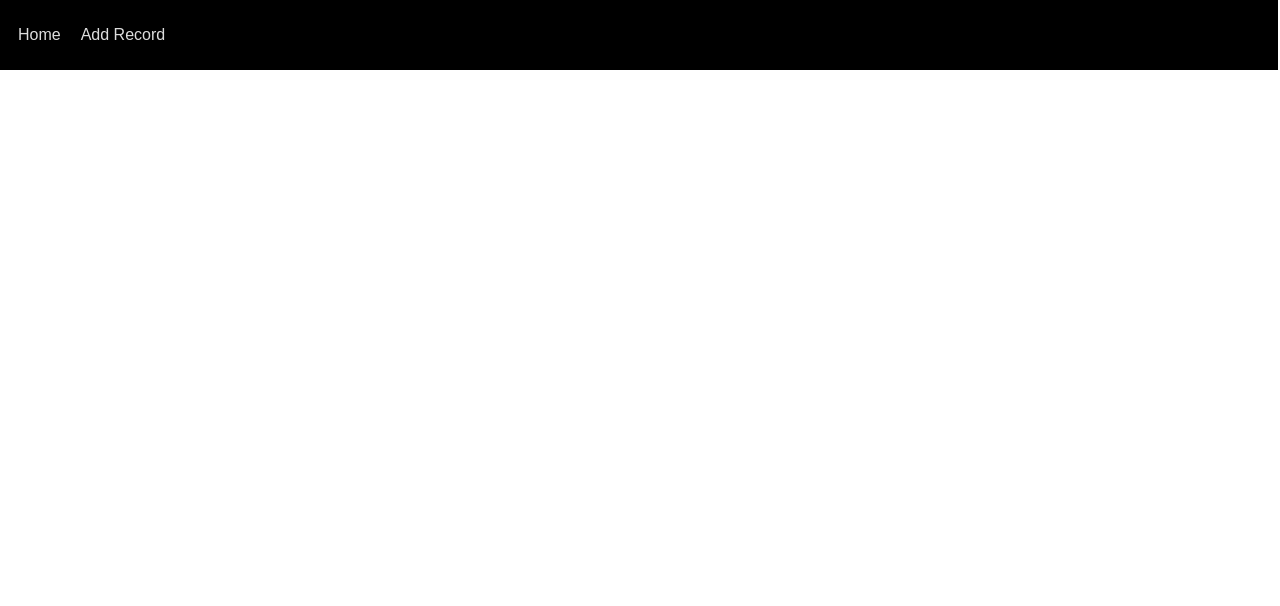
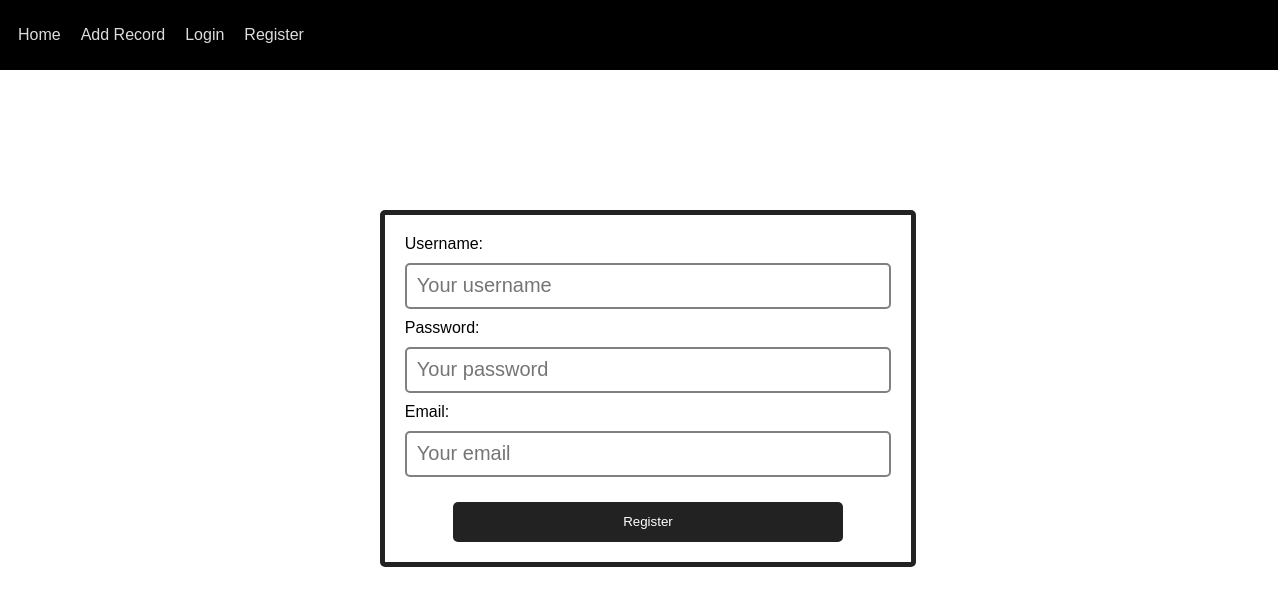
Before and after one commit to francogaliotti/BudgetManagement, a React (Create React App) app in the folder client/: page /register in a window 1280 px wide. Before the commit this address had no page. Shown: the top 606 px of the page. Built offline with nearby package versions, Linux system fonts and the light colour scheme.

Commit message:
auth module in client side

```diff
--- a/client/package.json
+++ b/client/package.json
@@ -15,6 +15,7 @@
     "react-dom": "^18.1.0",
     "react-router-dom": "^6.3.0",
     "react-scripts": "5.0.1",
+    "sweetalert2": "^11.4.13",
     "web-vitals": "^2.1.4",
     "yup": "^0.32.11"
   },
--- a/client/src/App.js
+++ b/client/src/App.js
@@ -1,21 +1,36 @@
 import './App.css';
-import { useNavigate, Route, Routes, Link } from 'react-router-dom'
+import { useState } from 'react'
+import { Route, Routes, Link } from 'react-router-dom'
+import { AuthContext } from './helpers/AuthContext'
 import Home from './pages/Home';
 import AddRecord from './pages/AddRecord'
+import Login from './pages/Login'
+import Register from './pages/Register'
 
 function App() {
+  const [authState, setAuthState] = useState({
+    username: "",
+    id: 0,
+    status: false
+  })
   return (
     <div className="App">
+      <AuthContext.Provider value={{ authState, setAuthState }}>
         <div className='navbar'>
           <div className='links'>
             <Link to="/"> Home</Link>
             <Link to="/addRecord"> Add Record</Link>
+            <Link to="/login"> Login</Link>
+            <Link to="/register"> Register</Link>
           </div>
         </div>
         <Routes>
           <Route path="/" element={<Home />} />
           <Route path="/addRecord" element={<AddRecord />} />
+          <Route path="/login" element={<Login />} />
+          <Route path="/register" element={<Register />} />
         </Routes>
+      </AuthContext.Provider>
     </div>
   );
 }
--- a/client/src/components/EditRecordModal.js
+++ b/client/src/components/EditRecordModal.js
@@ -2,7 +2,7 @@ import React from 'react'
 import * as Yup from 'yup'
 import axios from "axios"
 import { Formik, Form, Field, ErrorMessage } from 'formik'
-import '../styles/EditRecordModal.css'
+import '../styles/Modal.css'
 
 function EditRecordModal({ closeModal, record, setListOfRecords, setTotalRecord }) {
 
--- /dev/null
+++ b/client/src/helpers/AuthContext.js
@@ -0,0 +1,3 @@
+import {createContext} from 'react'
+
+export const AuthContext = createContext("")
--- /dev/null
+++ b/client/src/pages/Login.js
@@ -0,0 +1,62 @@
+import React, { useState, useContext } from 'react'
+import axios from "axios"
+import { useNavigate } from 'react-router-dom'
+import { AuthContext } from '../helpers/AuthContext'
+import Swal from 'sweetalert2'
+import '../styles/Login.css';
+
+function Login() {
+    let navigate = useNavigate();
+    const [username, setUsername] = useState("")
+    const [password, setPassword] = useState("")
+    const { setAuthState } = useContext(AuthContext)
+    const login = () => {
+        axios.post('http://localhost:8080/auth/login', {
+            'username': username,
+            'password': password
+        }).then((res) => {
+            localStorage.setItem("accessToken", res.data.token)
+            localStorage.setItem("username", res.data.user.username)
+            setAuthState({
+                username: res.data.user.username,
+                id: res.data.user.id,
+                status: true
+            })
+            navigate(`/`)
+        }).catch((err) => {
+            if (err.response.data.error === "Incorrect password") {
+                Swal.fire({
+                    icon: 'error',
+                    title: 'Incorrect password!'
+                })
+            } else {
+                Swal.fire({
+                    icon: 'error',
+                    title: "Username doesn't exist!"
+                })
+            }
+        })
+    }
+
+    return (
+        <div className='loginComponent'>
+            <div className='loginContainer'>
+                <label>Username:</label>
+                <input
+                    type="text"
+                    onChange={(event) => { setUsername(event.target.value) }}
+                    placeholder="Enter your Username"
+                />
+                <label>Password:</label>
+                <input
+                    type="password"
+                    onChange={(event) => { setPassword(event.target.value) }}
+                    placeholder="Enter your Password"
+                />
+                <button onClick={login}>Login</button>
+            </div>
+        </div>
+    )
+}
+
+export default Login
--- /dev/null
+++ b/client/src/pages/Register.js
@@ -0,0 +1,68 @@
+import React from 'react'
+import axios from "axios"
+import { Formik, Form, Field, ErrorMessage } from 'formik'
+import * as Yup from 'yup'
+import { useNavigate } from 'react-router-dom'
+import Swal from 'sweetalert2'
+import '../styles/Register.css'
+
+function Register() {
+    let navigate = useNavigate();
+    const initialValues = {
+        username: "",
+        password: "",
+        email: ""
+    }
+    const validationSchema = Yup.object().shape({
+        username: Yup.string().min(3).max(15).required(),
+        password: Yup.string().min(4).max(20).required(),
+        email: Yup.string().email().required()
+    })
+    const onSubmit = (data) => {
+        axios.post('http://localhost:8080/auth/register', data).then((res) => {
+            navigate(`/`)
+        }).catch(err => {
+            Swal.fire({
+                icon: 'error',
+                title: err.response.data.err.errors[0].message
+            })
+            console.log(err)
+
+        })
+    }
+    return (
+        <div className='registerContainer'>
+            <div className='registerComponent'>
+                <Formik initialValues={initialValues} onSubmit={onSubmit} validationSchema={validationSchema}>
+                    <Form className="formContainer">
+                        <label>Username: </label>
+                        <ErrorMessage name='username' component='span' />
+                        <Field
+                            autoComplete="off"
+                            id="fieldAddRecord"
+                            name="username"
+                            placeholder="Your username" />
+                        <label>Password: </label>
+                        <ErrorMessage name='password' component='span' />
+                        <Field
+                            autoComplete="off"
+                            type="password"
+                            id="fieldAddRecord"
+                            name="password"
+                            placeholder="Your password" />
+                        <label>Email: </label>
+                        <ErrorMessage name='email' component='span' />
+                        <Field
+                            autoComplete="off"
+                            id="fieldAddRecord"
+                            name="email"
+                            placeholder="Your email" />
+                        <button type='submit'>Register</button>
+                    </Form>
+                </Formik>
+            </div>
+        </div>
+    )
+}
+
+export default Register
--- /dev/null
+++ b/client/src/styles/Login.css
@@ -0,0 +1,47 @@
+.loginComponent{
+    display: flex;
+    justify-content: center;
+}
+
+.loginContainer {
+    font-family: Arial, Helvetica, sans-serif;
+    margin-top: 100px;
+    display: flex;
+    flex-direction: column;
+    justify-content: center;
+    width: 500px;
+    height: auto;
+    padding: 20px;
+    border: 5px solid #222;
+    border-radius: 5px;
+  }
+
+  .loginContainer h1 {
+    color: #fff;
+    text-align: center;
+  }
+
+  .loginContainer input {
+    height: 40px;
+    margin-top: 10px;
+    margin-bottom: 10px;
+    border: 2px solid grey;
+    border-radius: 5px;
+    padding-left: 10px;
+    font-size: 20px;
+  }
+
+  .loginContainer button {
+    background-color: #222;
+    color: white;
+    width: 100%;
+    height: 50px;
+    border-radius: 8px;
+    border: none;
+    margin-top: 15px;
+  }
+
+  .loginContainer button:hover {
+    background-color: #444;
+    cursor: pointer;
+  }
--- /dev/null
+++ b/client/src/styles/Register.css
@@ -0,0 +1,52 @@
+.registerComponent {
+    font-family: Arial, Helvetica, sans-serif;
+    width: 100vw;
+    height: 70vh;
+    display: flex;
+    justify-content: center;
+    align-items: center;
+
+}
+
+.registerContainer{
+  margin-top: 100px;
+}
+
+.formContainer {
+    display: flex;
+    flex-direction: column;
+    justify-content: center;
+    width: 38%;
+    height: auto;
+    padding: 20px;
+    border: 5px solid #222;
+    border-radius: 5px;
+
+  }
+  .formContainer #fieldAddRecord {
+    height: 40px;
+    margin-top: 10px;
+    margin-bottom: 10px;
+    border: 2px solid grey;
+    border-radius: 5px;
+    padding-left: 10px;
+    font-size: 20px;
+  }
+  .formContainer button {
+    margin-top: 15px;
+    margin-left: 10%;
+    height: 40px;
+    width: 80%;
+    border: none;
+    background-color: #222;
+    border-radius: 5px;
+    color: white;
+  }
+  .formContainer button:hover {
+    cursor: pointer;
+    background-color: #444;
+  }
+  span {
+    font-size: 80%;
+    color: red;
+  }
```
Also changed, not shown: client/src/styles/Modal.css (renamed from client/src/styles/EditRecordModal.css), 1 other file (tests, documents, lock files or other folders). Lines whose indentation alone changed are shown as unchanged.
